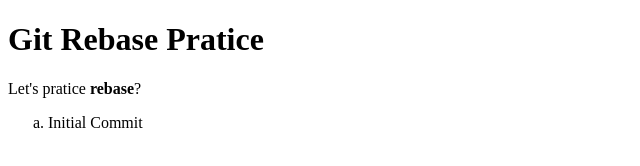
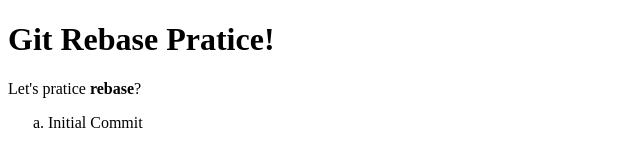
Before and after one commit to augustoasilva/git-rebase-pratice, a plain HTML site: page index.html in a window 1280 px wide. Shown: the full height of the page, 0-640 px from the left. Drawn offline with Linux system fonts and the light colour scheme.

Commit message:
fix: fix missing ! at h1

```diff
--- a/index.html
+++ b/index.html
@@ -6,7 +6,7 @@
     <title>Git Rebase Pratice</title>
 </head>
 <body>
-    <h1>Git Rebase Pratice</h1>
+    <h1>Git Rebase Pratice!</h1>
     <p>Let's pratice <strong>rebase</strong>?</p>
     <ol type="a">
         <li>Initial Commit</li>
```
